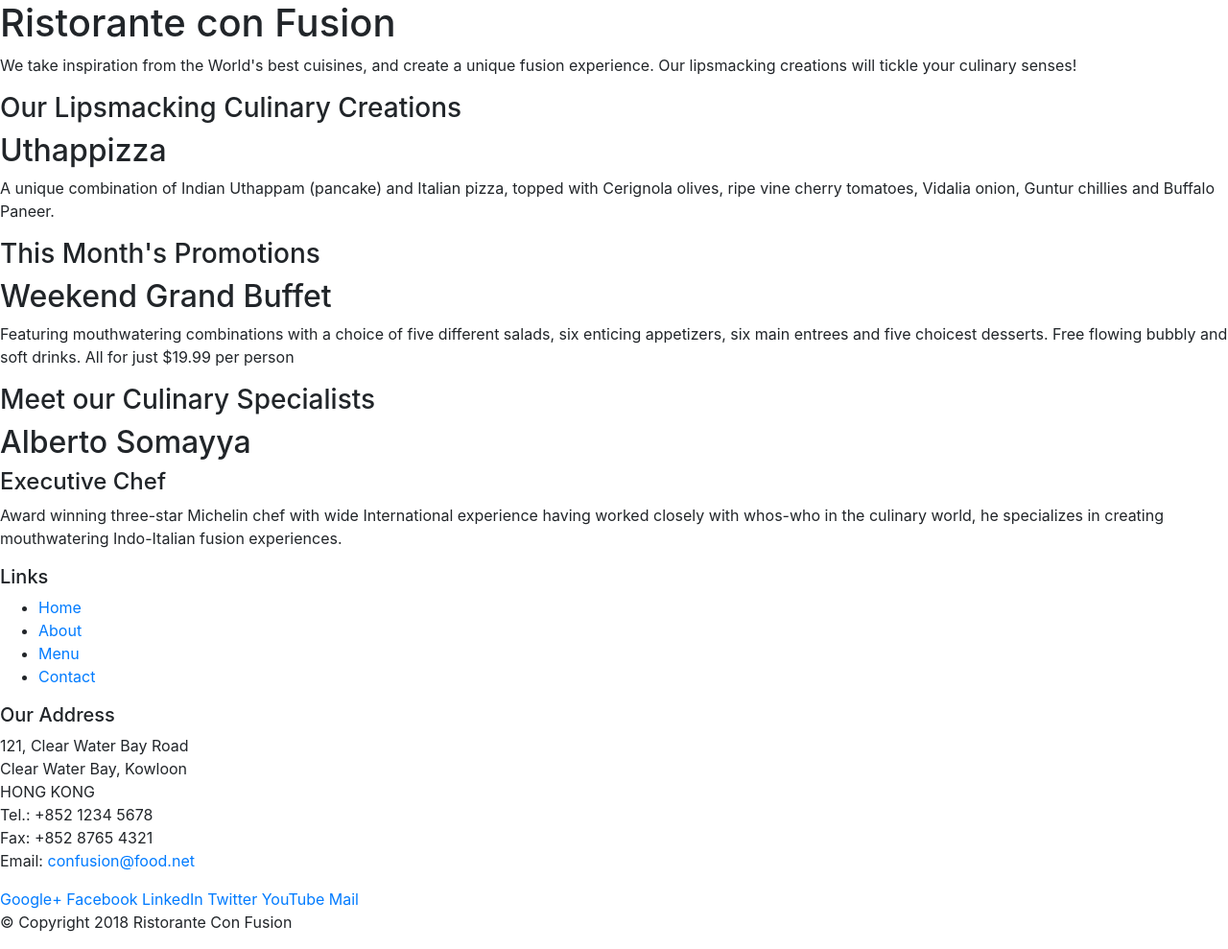
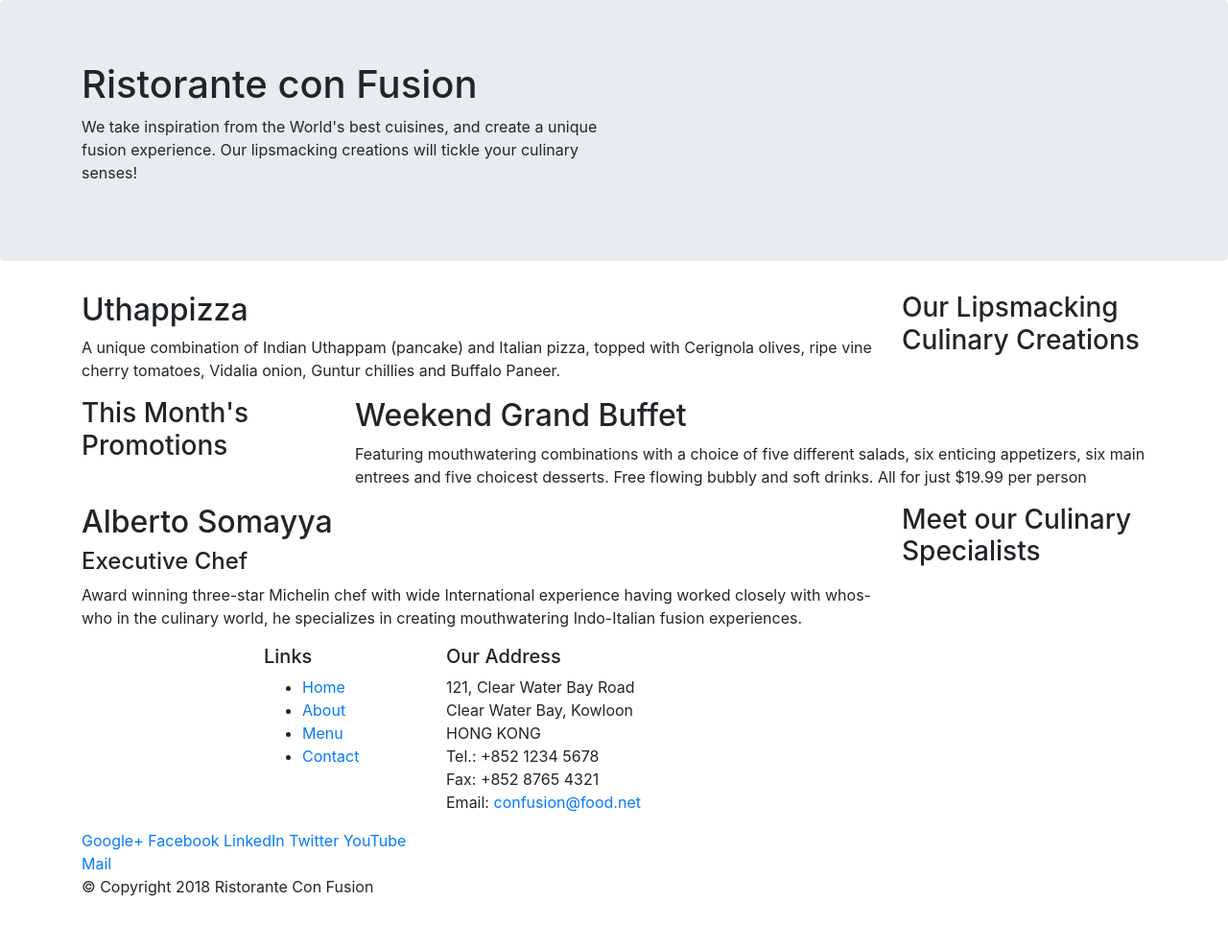
Before and after one commit to Ioseb1/Confusion---Bootstrap, a website: page index.html in a window 1280 px wide. Shown: the whole page at 96% size. After the commit the page ends 952 px from the top, so only its background shows below. Drawn offline with nearby package versions, Linux system fonts and the light colour scheme.

Commit message:
Second commit - Grid layout

```diff
--- a/index.html
+++ b/index.html
@@ -14,46 +14,46 @@
 
 <body>
 
-    <header>
-        <div>
-            <div>
-                <div>
+    <header class="jumbotron">
+        <div class="container">
+            <div class="row">
+                <div class="col-12 col-sm-6">
                     <h1>Ristorante con Fusion</h1>
                     <p>We take inspiration from the World's best cuisines, and create a unique fusion experience. Our lipsmacking creations will tickle your culinary senses!</p>
                 </div>
-                <div>
+                <div class="col-12 col-sm">
                 </div>
             </div>
         </div>
     </header>
 
-    <div>
-        <div>
-            <div>
+    <div class="container">
+        <div class="row">
+            <div class="col12 col-sm-4 order-sm-last col-md-3">
                 <h3>Our Lipsmacking Culinary Creations</h3>
             </div>
-            <div>
+            <div class="col col-sm order-sm-first col-md">
                 <h2>Uthappizza</h2>
                 <p>A unique combination of Indian Uthappam (pancake) and Italian pizza, topped with Cerignola olives, ripe vine cherry tomatoes, Vidalia onion, Guntur chillies and Buffalo Paneer.</p>
             </div>
         </div>
 
 
-        <div>
-            <div>
+        <div class="row">
+            <div class="col12 col-sm-4 col-md-3">
                 <h3>This Month's Promotions</h3>
             </div>
-            <div>
+            <div class="col col-sm col-md">
                 <h2>Weekend Grand Buffet</h2>
                 <p>Featuring mouthwatering combinations with a choice of five different salads, six enticing appetizers, six main entrees and five choicest desserts. Free flowing bubbly and soft drinks. All for just $19.99 per person </p>
             </div>
         </div>
 
-        <div>
-            <div>
+        <div class="row">
+            <div class="col12 col-sm-4 order-sm-last col-md-3">
                 <h3>Meet our Culinary Specialists</h3>
             </div>
-            <div>
+            <div class="col col-sm order-sm-first col-md">
                 <h2>Alberto Somayya</h2>
                 <h4>Executive Chef</h4>
                 <p>Award winning three-star Michelin chef with wide International experience having worked closely with whos-who in the culinary world, he specializes in creating mouthwatering Indo-Italian fusion experiences. </p>
@@ -62,9 +62,9 @@
     </div>
 
     <footer>
-        <div>
-            <div>
-                <div>
+        <div class="container">
+            <div class="row">
+                <div class="col-4 offset-2 col-sm-2">
                     <h5>Links</h5>
                     <ul>
                         <li><a href="#">Home</a></li>
@@ -73,7 +73,7 @@
                         <li><a href="#">Contact</a></li>
                     </ul>
                 </div>
-                <div>
+                <div class="col-7 col-sm-5">
                     <h5>Our Address</h5>
                     <address>
 		              121, Clear Water Bay Road<br>
@@ -84,7 +84,7 @@
 		              Email: <a href="mailto:confusion@food.net">confusion@food.net</a>
 		           </address>
                 </div>
-                <div>
+                <div class="col-12 col-sm-4">
                     <div>
                         <a href="http://google.com/+">Google+</a>
                         <a href="http://www.facebook.com/profile.php?id=">Facebook</a>
@@ -95,8 +95,8 @@
                     </div>
                 </div>
            </div>
-           <div>
-                <div>
+           <div class="row">
+                <div class="col-auto">
                     <p>© Copyright 2018 Ristorante Con Fusion</p>
                 </div>
            </div>
```
